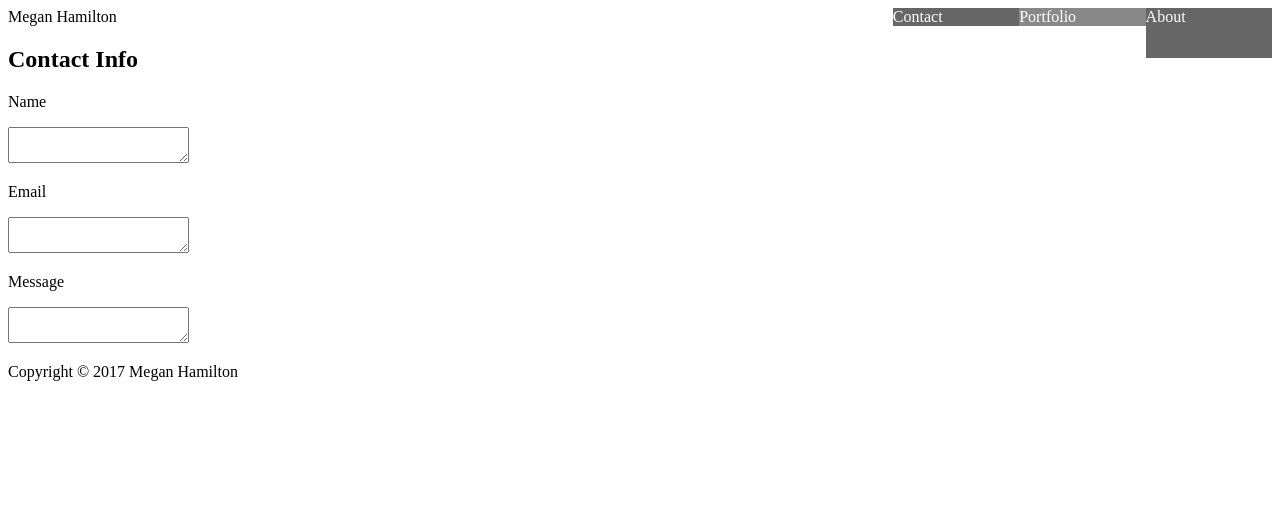
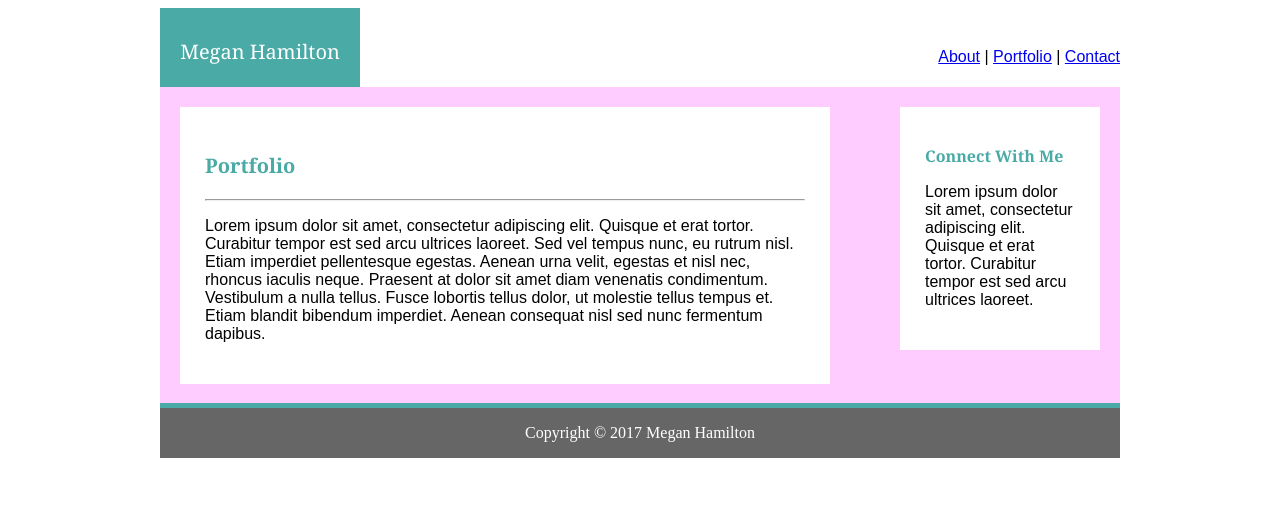
Before and after one commit to meghammy/Basic-Portfolio, a plain HTML site: page portfolio.html in a window 1280 px wide. Drawn offline with Linux system fonts and the light colour scheme.

Commit message:
Basic layout

```diff
--- a/assets/css/style.css
+++ b/assets/css/style.css
@@ -1,22 +1,84 @@
-#left {
-	background: #666;
-	color: #fff;
-	float: right;
-	width: 10%;
-	height: 50px;
-
+body {
+	font-color: #777777;
 }
 
-#middle {
-	background: #888;
-	float: right;
-	width: 10%;
-	color: #fff;
-
+h1 {
+	font-size: 20px;
 }
 
-#right {
-	background: #666;
+h2 {
+	font-size: 16px;
+}
+
+.container {
+	width: 960px;
+	margin: 0 auto;
+}
+
+.container #header {
+	background-color: #ffffff;
+	border-bottom: 2px solid #cccccc;
+}
+
+.container #header #maintitle {
+	background-color: #4aaaa5;
+	height: 50px;
+	width: 200px;
+	text-align: center;
+	font-family: 'Georgia', Times, Times New Roman, serif;
+	text-align: -moz-center;
+	padding-top: 30px;
+	color: #fff;
+	font-size: 20px;
+}
+
+.container #header #mainlinks {
 	float: right;
-	width: 10%;
+	font-family: Arial;
+	top: -40px;
+	position: relative;
+}
+
+.container #bodycontent {
+	background-color: #ffccff;
+	width: 960px;
+    height: auto;
+    overflow:auto;
+	margin-bottom: 50px;
+	top: -19px;
+	position: relative;
+	font-family: 'Arial', 'Helvetica Neue', Helvetica, sans-serif;
+}
+
+.container #bodycontent h1, h2, h3, h4 {
+	font-family: 'Georgia', Times, Times New Roman, serif;
+	color: #4aaaa5;
+}
+
+.container #leftcolumn {
+	background-color: #ffffff;
+	width: 600px;
+	margin: 20px;
+	float: left;
+	padding: 25px;
+}
+
+.container #rightcolumn {
+	background-color: #ffffff;
+	width: 150px;
+	float: right;
+	margin: 20px;
+	padding: 25px;
+}
+
+.container #footer {
+	background-color: #666666;
+	width: 960px;
+    height: auto;
+    overflow:auto;
+    border-top: 5px solid #4aaaa5;
+    text-align: center;
+    position: relative;
+	top: -70px;
 	color: #fff;
+}
--- a/portfolio.html
+++ b/portfolio.html
@@ -2,34 +2,36 @@
 <html lang="en-us">
 
 <head>
-<meta charset="UTF-8"
-<title> Megan Hamilton </title>
-
- <link rel="stylesheet" type="text/css" href="assets/css/style.css">
-  <section id="left">About</section>
-
-  <section id="middle">Portfolio
-  </section>
-
-  <section id="right">Contact
-  </section>
+<meta charset="UTF-8">
+<link rel="stylesheet" type="text/css" href="assets/css/style.css">
 </head>
 
 <body>
   <div class="container">
+      <section id="header">
+      <div id="maintitle">Megan Hamilton</div>
+      <div id="mainlinks"><a href="index.html">About</a> | <a href="portfolio.html">Portfolio</a> | <a href="contact.html">Contact</a></div>
+      </section>
+
+      <section id="bodycontent">
+      <section id="leftcolumn">
+      <h1>Portfolio</h1>
+      <hr />
+      <p>Lorem ipsum dolor sit amet, consectetur adipiscing elit. Quisque et erat tortor. Curabitur tempor est sed arcu ultrices laoreet. Sed vel tempus nunc, eu rutrum nisl. Etiam imperdiet pellentesque egestas. Aenean urna velit, egestas et nisl nec, rhoncus iaculis neque. Praesent at dolor sit amet diam venenatis condimentum. Vestibulum a nulla tellus. Fusce lobortis tellus dolor, ut molestie tellus tempus et. Etiam blandit bibendum imperdiet. Aenean consequat nisl sed nunc fermentum dapibus.</p>
+      </section>
+
+      <section id="rightcolumn">
+      <h2>Connect With Me</h2>
+      <p>Lorem ipsum dolor sit amet, consectetur adipiscing elit. Quisque et erat tortor. Curabitur tempor est sed arcu ultrices laoreet.</p>
+      </section>
+      </section>
+
+      <section id="footer">
+      <p>Copyright &copy; 2017 Megan Hamilton</p>
+      </section>
 
 
-    <section id="contact-info">
-      <h2>Contact Info</h2>
-      <p>Name<p>
-      <p><textarea></textarea></p>
-      <p>Email<p>
-      <p><textarea></textarea></p>
-      <p>Message</p>
-      <p><textarea></textarea></p>
-    </section>
   </div>
-<footer>Copyright &copy; 2017 Megan Hamilton</footer>
+
 </body>
-
 </html>
```
Also changed, not shown: contact.html (+42 -0 lines).
